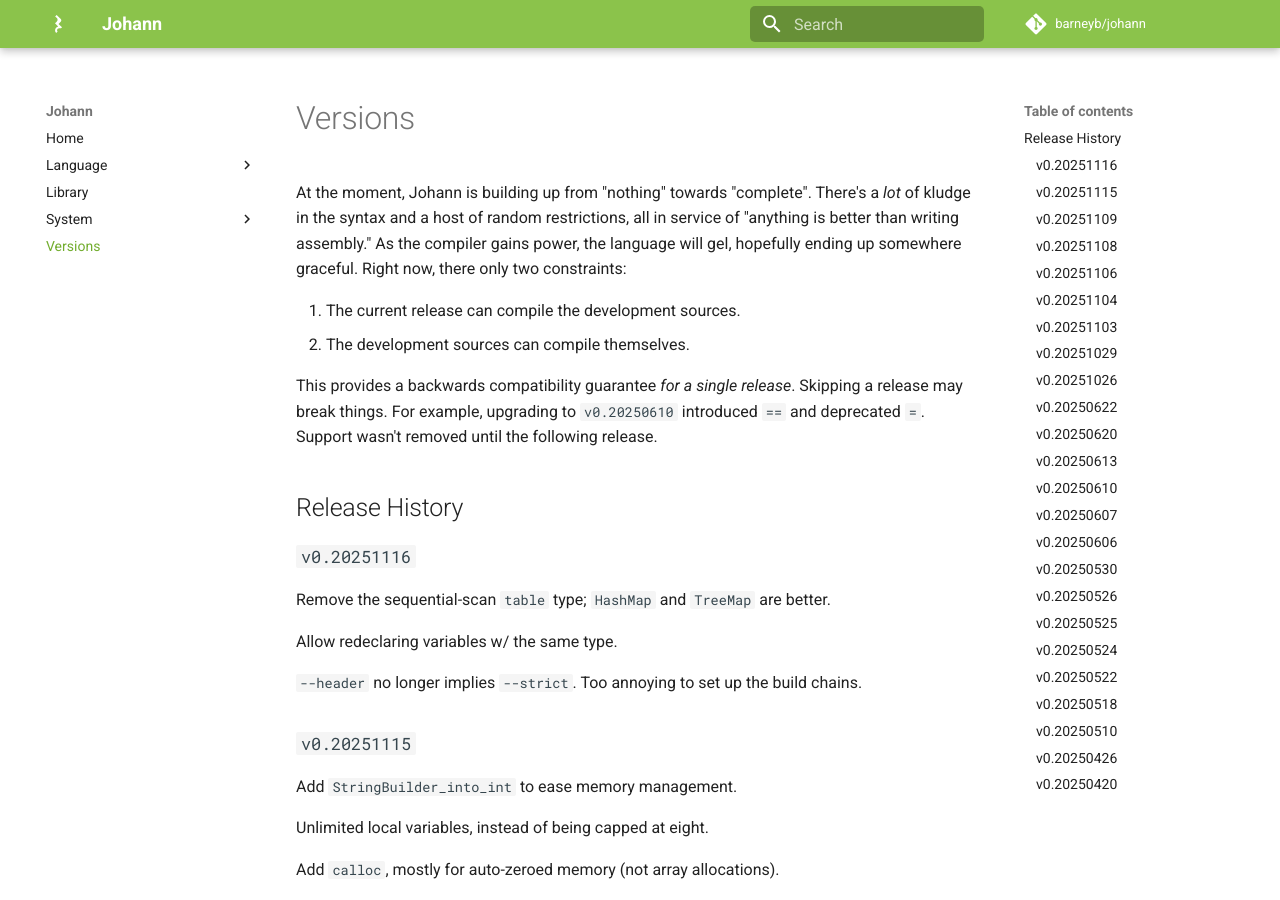
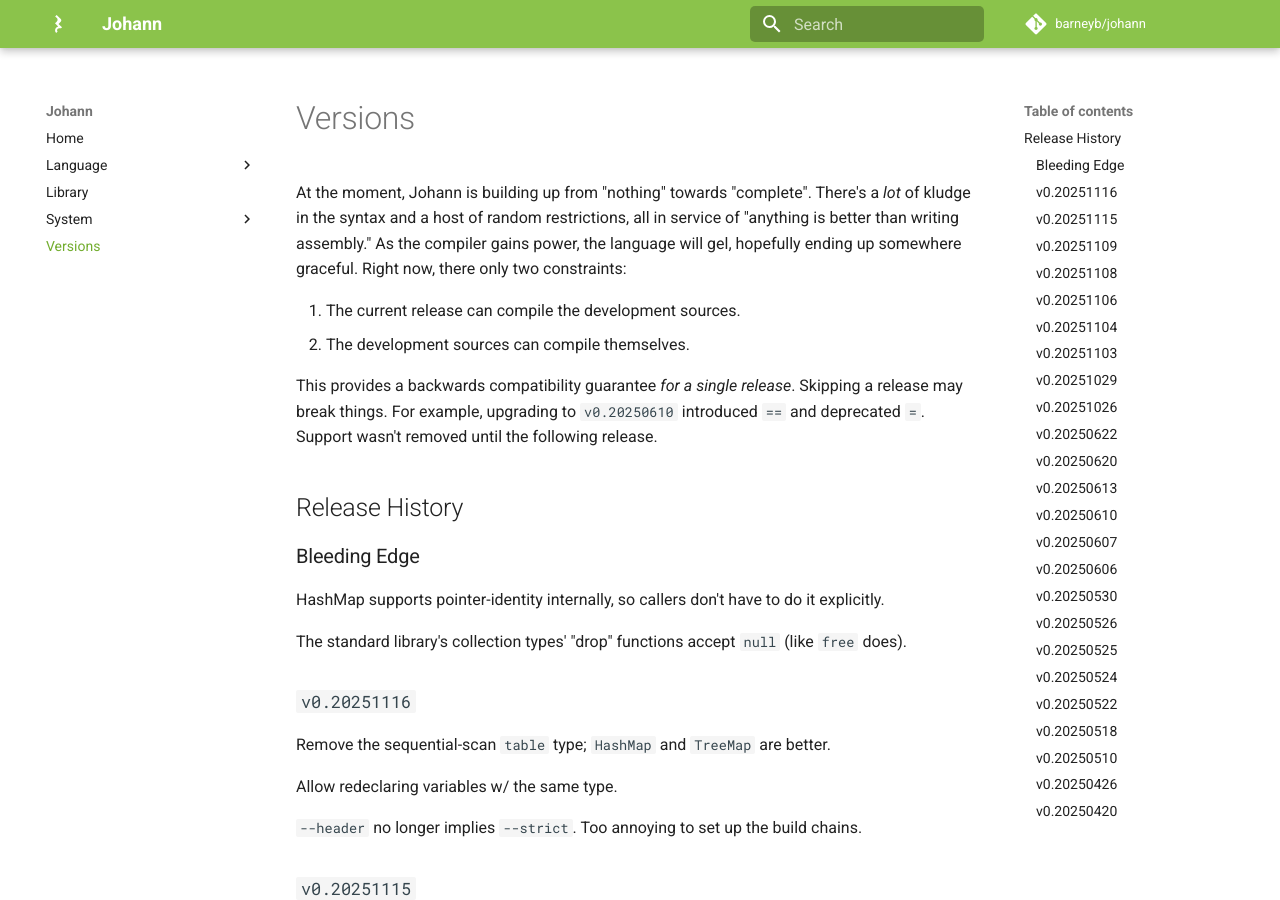
Before and after one commit to barneyb/johann, an MkDocs documentation site: the page built from documentation/docs/versions/index.md, in a window 1280 px wide and 900 px high. Built offline with MkDocs 1.6.1 and Material for MkDocs 9.7.7, drawn with Linux system fonts in a browser that asks for light colours; comment, search, counter and statistics services are not loaded.

Commit message:
HashMap constructed w/ null for hash/cmp use (pointer-)identity

```diff
--- a/documentation/docs/versions/index.md
+++ b/documentation/docs/versions/index.md
@@ -9,7 +9,11 @@ This provides a backwards compatibility guarantee _for a single release_. Skippi
 
 ## Release History
 
-[//]: # (### Bleeding Edge)
+### Bleeding Edge
+
+HashMap supports pointer-identity internally, so callers don't have to do it explicitly.
+
+The standard library's collection types' "drop" functions accept `null` (like `free` does).
 
 ### `v0.20251116`
 
```
Also changed, not shown: 2 other files.
